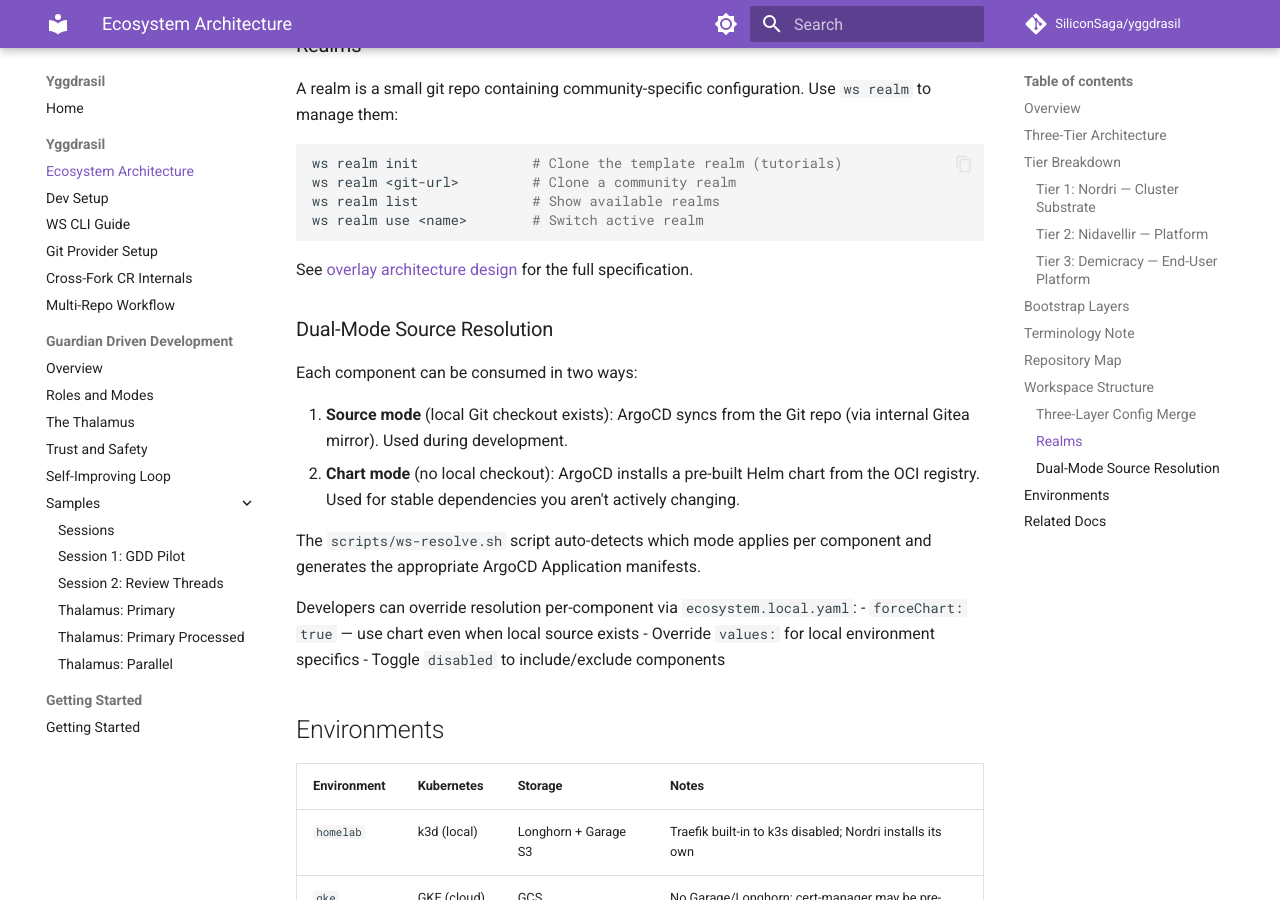
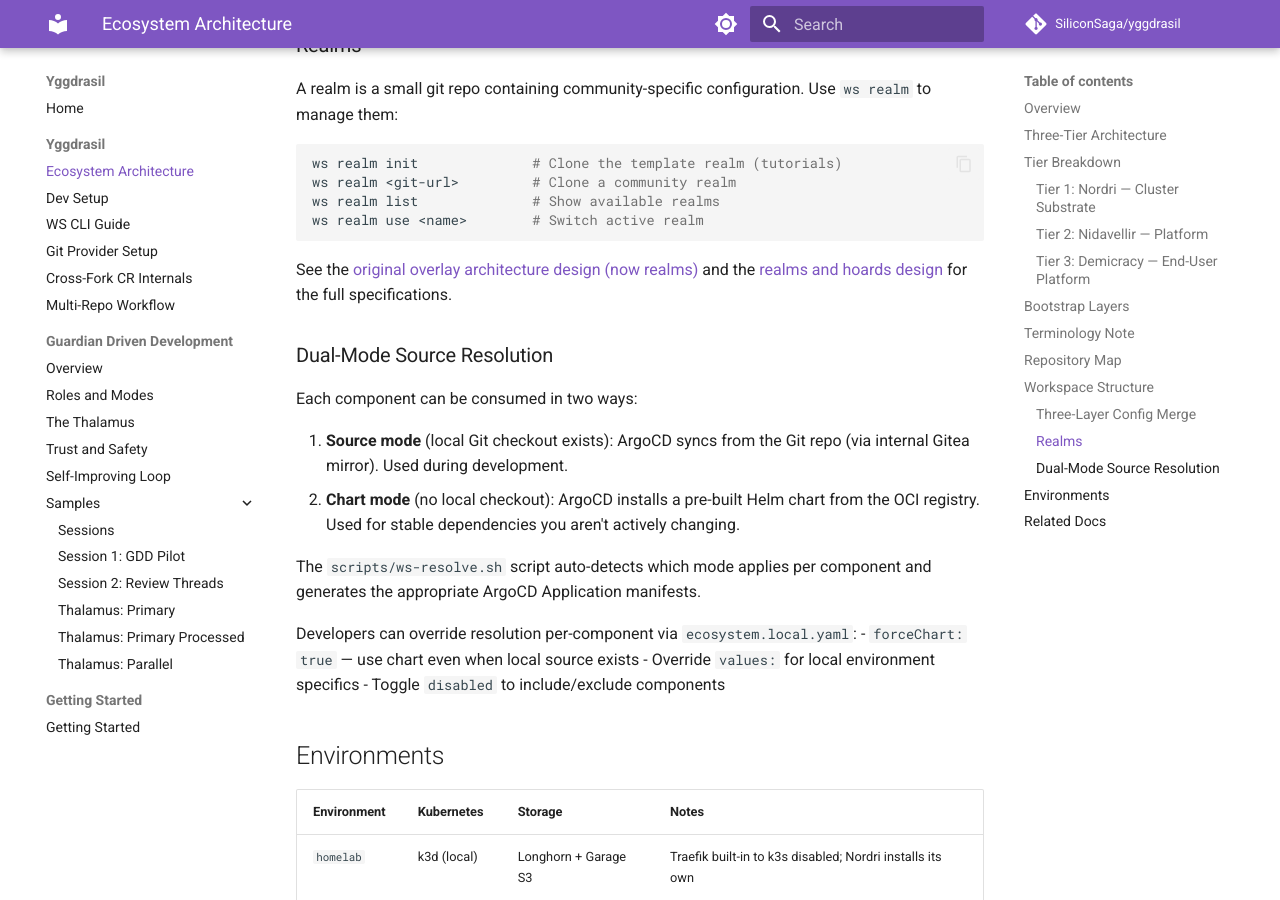
Before and after one commit to SiliconSaga/yggdrasil, an MkDocs documentation site: the page built from docs/ecosystem-architecture.md, in a window 1280 px wide and 900 px high, scrolled down 5672 px. Built offline with MkDocs 1.6.1 and Material for MkDocs 9.7.7, drawn with Linux system fonts in a browser that asks for light colours; comment, search, counter and statistics services are not loaded.

Commit message:
docs: clean up overlay → realm vocabulary leftovers
Three prose comments missed in the realm-rename sweep (783c127):

- `ecosystem.local.yaml.example` — two identity-section comments still
  said "shared overlay configs" / "set by the overlay" — now "realm".
- `.gitignore` — `.mcp.json` comment said "content is overlay-specific"
  — now "realm-specific".
- `docs/ecosystem-architecture.md` — extended the "for the full
  specification" pointer to also reference the 2026-04-24 realms-and-hoards
  design alongside the original 2026-03-26 overlay-architecture design,
  with link text noting the rename.

(Per-user `.claude/settings.local.json` also had a `ws overlay:*`
permission pattern updated to `ws realm:*` — gitignored, not in this
commit.)

Co-Authored-By: Claude Opus 4.6 <noreply@anthropic.com>

````diff
--- a/docs/ecosystem-architecture.md
+++ b/docs/ecosystem-architecture.md
@@ -209,8 +209,9 @@ ws realm list              # Show available realms
 ws realm use <name>        # Switch active realm
 ```
 
-See [overlay architecture design](plans/2026-03-26-overlay-architecture-design.md)
-for the full specification.
+See the [original overlay architecture design (now realms)](plans/2026-03-26-overlay-architecture-design.md)
+and the [realms and hoards design](plans/2026-04-24-realms-and-hoards-design.md)
+for the full specifications.
 
 ### Dual-Mode Source Resolution
 
````
Also changed, not shown: 2 other files.
